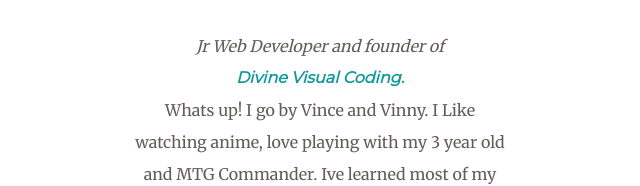
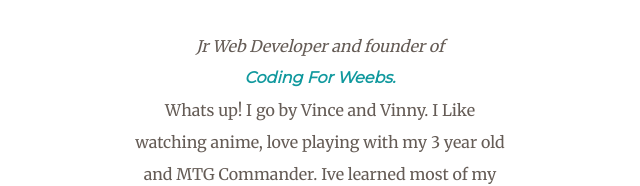
Before and after one commit to VincentTheWeeb/vincent-personal, a plain HTML site: page index.html in a window 1280 px wide. Shown: the part 1160-1346 px from the top of the page, 320-960 px from the left. Drawn offline with Linux system fonts and the light colour scheme.

Commit message:
Updated my twitter links

```diff
--- a/index.html
+++ b/index.html
@@ -29,8 +29,8 @@
         <p class="intro">
           <em
             >Jr Web Developer and founder of <br /><strong
-              ><a href="https://twitter.com/DivineVizCoding">
-                Divine Visual Coding.
+              ><a href="https://twitter.com/CodingForWeebs">
+                Coding For Weebs.
               </a></strong
             ></em
           >
@@ -89,7 +89,7 @@
 
     <div class="bottom-container">
       <a class="footer-link" href="https://www.linkedin.com/">LinkedIn</a>
-      <a class="footer-link" href="https://twitter.com/DivineVizCoding"
+      <a class="footer-link" href="https://twitter.com/CodingForWeebs"
         >Twitter</a
       >
       <a class="footer-link" href="https://www.appbrewery.co/">Website</a>
```
